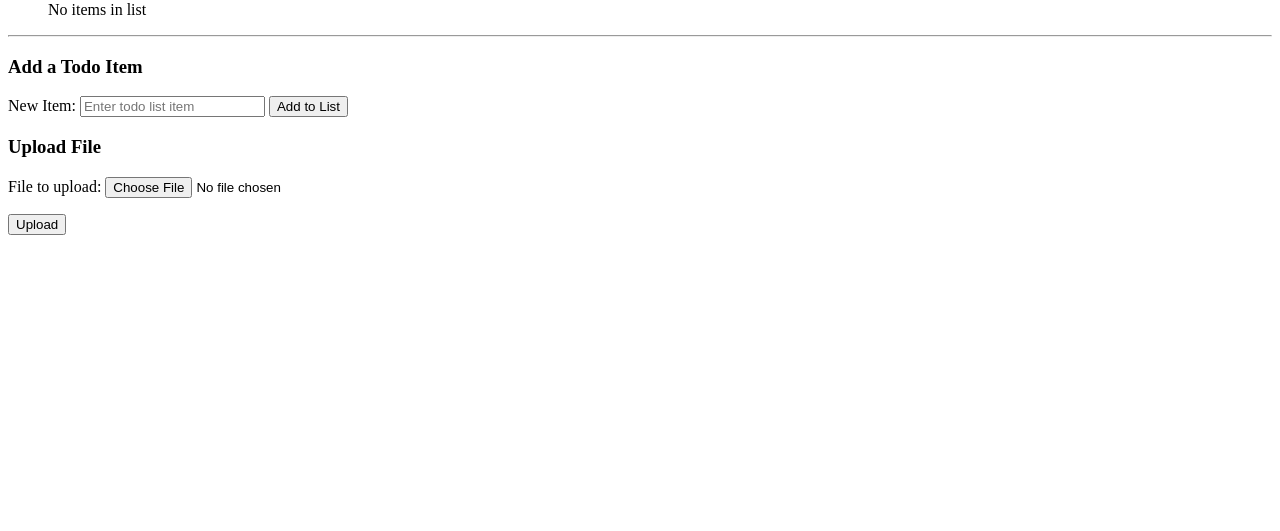
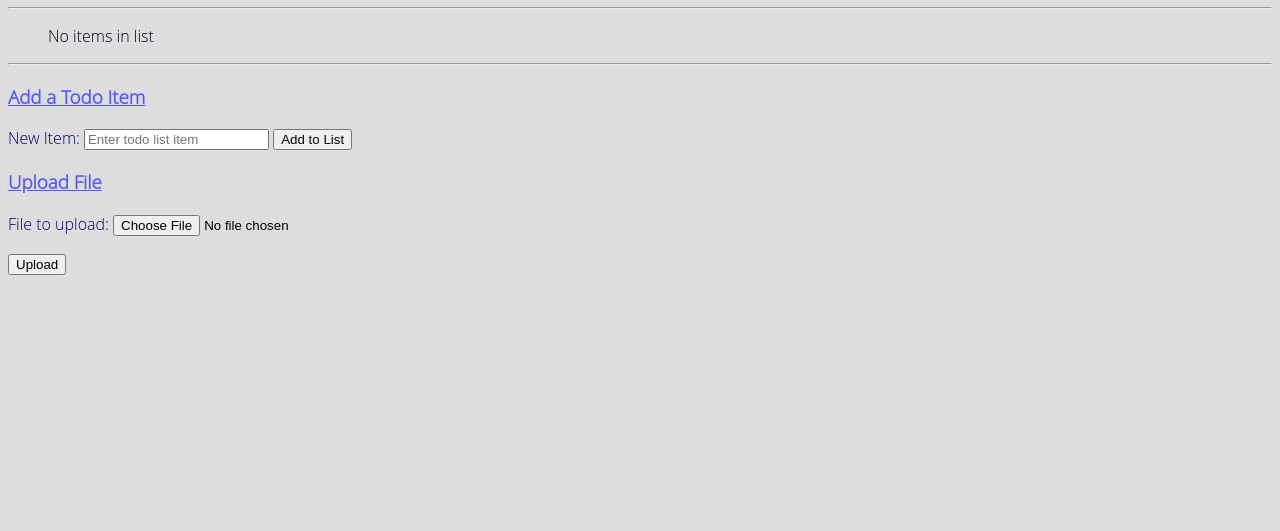
Before and after one commit to andredempsey/Web_Todo_List, a PHP site: page /todo_list.php in a window 1280 px wide. Shown: the part 97-628 px from the top of the page. Run offline with PHP 8.4, Linux system fonts and the light colour scheme; data that the repository does not hold is empty.

Commit message:
experimentation with CSS on todo list app; work in progress

```diff
--- /dev/null
+++ b/public/css/stylesheet.css
@@ -0,0 +1,34 @@
+html {
+	background-color: #ddd;
+	font-family: 'Open Sans Light',sans-serif;
+}
+
+ul {
+
+	list-style-type: none;
+	font-size: 1em;
+	color:#001;
+}
+
+button {
+	color: #f00;
+	padding: 6px;
+	margin-right: 8px;
+}
+header {
+
+	background-image: url("/img/todo.jpeg");
+	background-repeat: no-repeat;
+	background-size:120px 80px;
+	padding: 1px;
+	text-align: center;
+	background-color: #fff;
+	color: #000;
+}
+h3 {
+	color: #55f;
+	text-decoration: underline;
+}
+label {
+	color:#006;
+}
--- a/public/todo_list.php
+++ b/public/todo_list.php
@@ -102,17 +102,20 @@
 <head>
 	<meta charset="UTF-8">
 	<title>TODO List</title>
+	<link rel="stylesheet" href="/css/stylesheet.css">
 </head>
+<header>
+	<h1>TODO List</h1>
+</header>
 <body>
 	<form method="GET" action="todo_list.php">
-		<h1>TODO List</h1>
 		<hr>
 		<ul>
 			<? if (count($items)==0): ?>
 				<?= "No items in list"; ?>
 				<? else: ?>
 					<? foreach ($items as $key => $item): ?>
-						<li><button id='marked' name = 'item' value = <?=$key?>>Mark Complete</button><?= htmlspecialchars(strip_tags($item))?></li>
+						<li><button id='marked' name = 'item' value = <?=$key?>>X</button><?= htmlspecialchars(strip_tags($item))?></li>
 					<? endforeach; ?>
 			<? endif; ?>
 		</ul>
```
